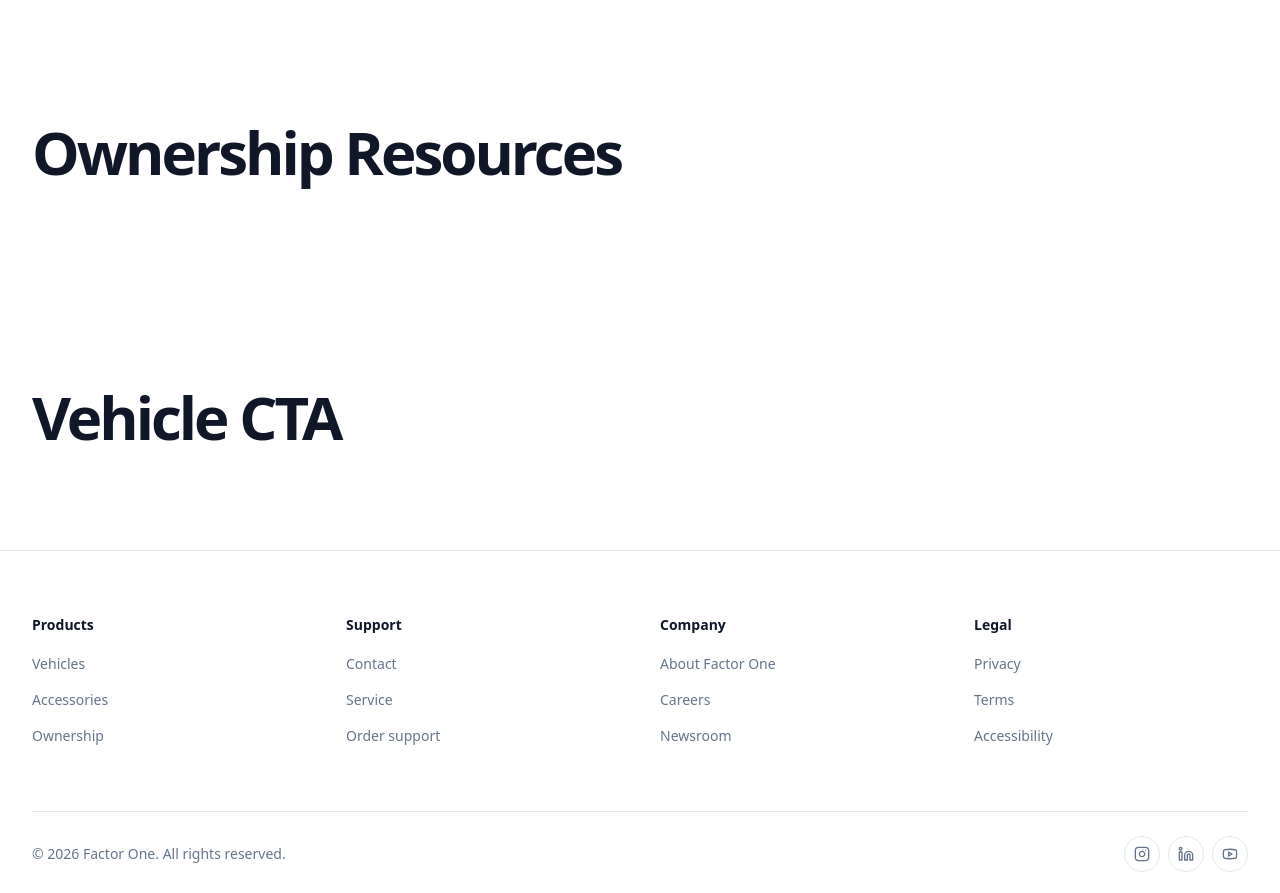
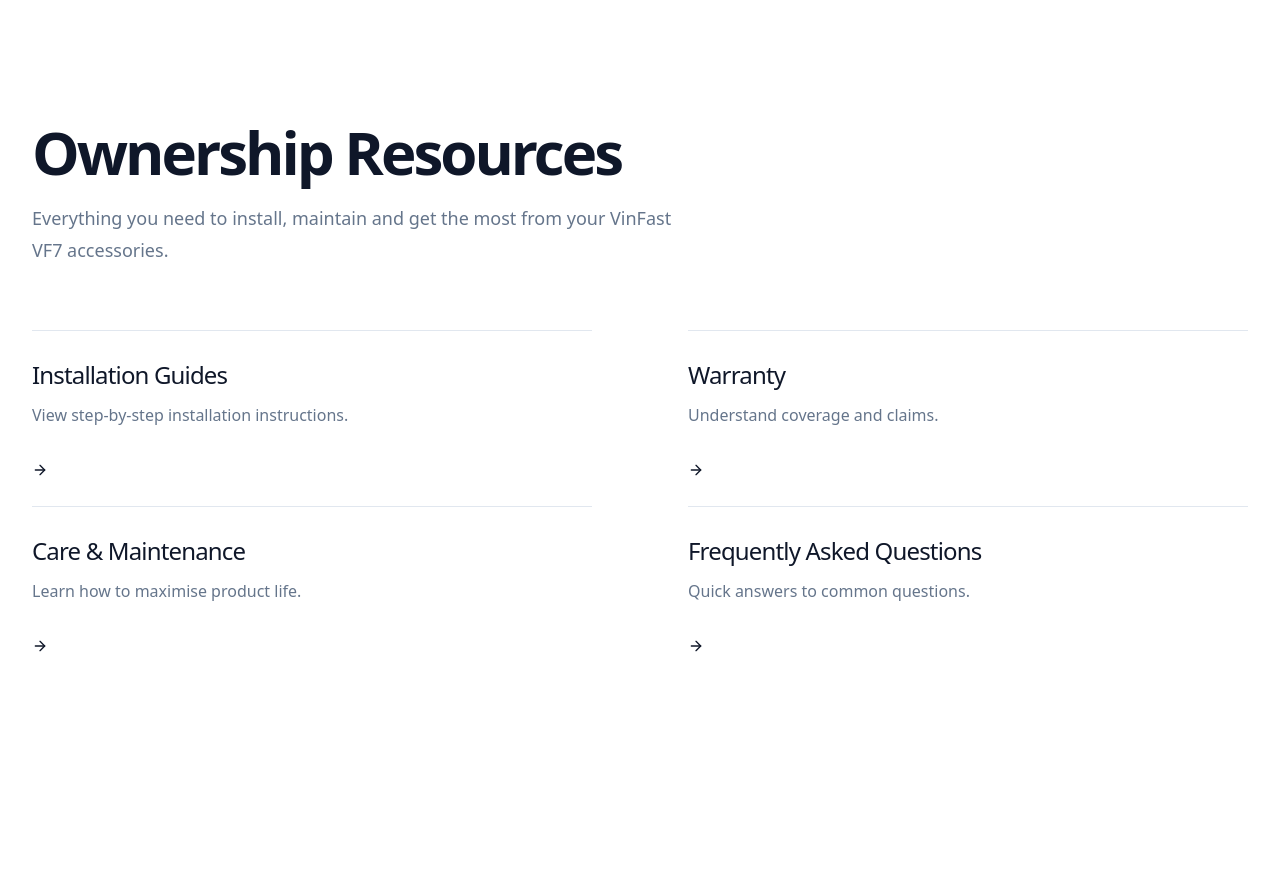
Before and after one commit to keshavprawal/factor-one, a Next.js app in the folder apps/web/: page /vehicles/vf7 in a window 1280 px wide. Shown: the part 3520-4413 px from the top of the page. Built offline with nearby package versions, Linux system fonts and the light colour scheme.

Commit message:
feat(vehicle): add ownership resources

```diff
--- a/apps/web/src/app/vehicles/vf7/page.tsx
+++ b/apps/web/src/app/vehicles/vf7/page.tsx
@@ -3,6 +3,7 @@
 import { Container } from '@/components/layout/container';
 import { CategoryCard } from '@/components/product/category-card';
 import { ProductCard } from '@/components/product/product-card';
+import { ResourceCard } from '@/components/resource/resource-card';
 import { Button } from '@/components/ui/button';
 import { ScrollLink } from '@/components/ui/scroll-link';
 
@@ -49,6 +50,13 @@
   { name: 'Storage', description: 'Space designed around real life.', href: '/vehicles/vf7/categories/storage', image: '/images/categories/storage.jpg' },
   { name: 'Electronics', description: 'Technology that integrates cleanly.', href: '/vehicles/vf7/categories/electronics', image: '/images/categories/lifestyle.jpg' },
   { name: 'Charging', description: 'Power for your everyday routine.', href: '/vehicles/vf7/categories/charging', image: '/images/categories/charging.jpg' },
+];
+
+const ownershipResources = [
+  { title: 'Installation Guides', description: 'View step-by-step installation instructions.', href: '/support/installation-guides' },
+  { title: 'Warranty', description: 'Understand coverage and claims.', href: '/support/warranty' },
+  { title: 'Care & Maintenance', description: 'Learn how to maximise product life.', href: '/support/care-and-maintenance' },
+  { title: 'Frequently Asked Questions', description: 'Quick answers to common questions.', href: '/support/faq' },
 ];
 
 export default function VF7Page() {
@@ -168,9 +176,20 @@
 
       <section id="ownership-resources" className="scroll-mt-[4.5rem] section-space" aria-labelledby="ownership-resources-heading">
         <Container>
-          <h2 id="ownership-resources-heading" className="text-balance text-4xl font-semibold tracking-[-0.05em] sm:text-5xl lg:text-6xl">
-            Ownership Resources
-          </h2>
+          <div className="max-w-2xl">
+            <h2 id="ownership-resources-heading" className="text-balance text-4xl font-semibold tracking-[-0.05em] sm:text-5xl lg:text-6xl">
+              Ownership Resources
+            </h2>
+            <p className="mt-5 text-lg leading-8 text-muted-foreground">
+              Everything you need to install, maintain and get the most from your VinFast VF7 accessories.
+            </p>
+          </div>
+
+          <div className="mt-14 grid gap-x-16 gap-y-0 md:grid-cols-2 lg:mt-16 lg:gap-x-24">
+            {ownershipResources.map((resource) => (
+              <ResourceCard key={resource.title} {...resource} />
+            ))}
+          </div>
         </Container>
       </section>
 
```
